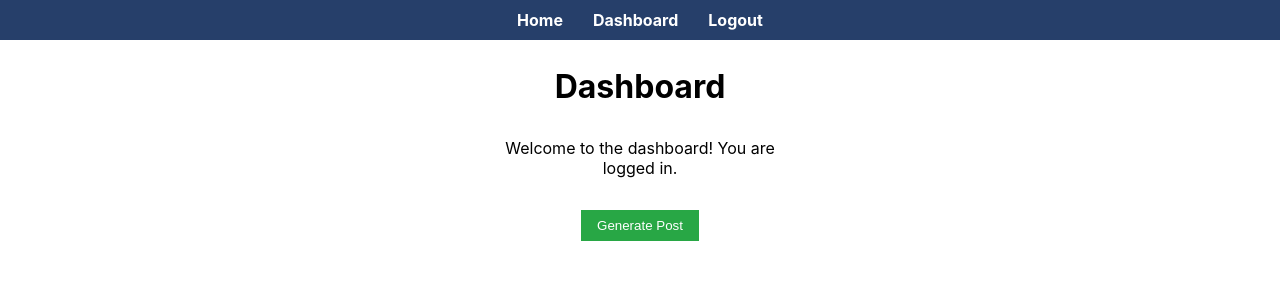
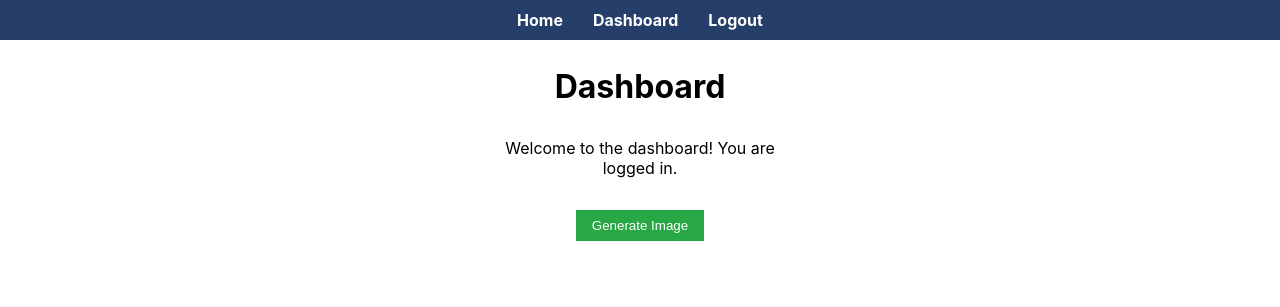
Before and after one commit to tejaswadiwala/inster-frontend, a React (Create React App) app: page /dashboard in a window 1280 px wide. Shown: the top 307 px of the page. Built offline with nearby package versions, Linux system fonts and the light colour scheme; sample sign-in values are in the browser's storage.

Commit message:
feat(INSTER): add publish image

```diff
--- a/src/css/Dashboard.css
+++ b/src/css/Dashboard.css
@@ -18,6 +18,10 @@
   margin: 0 auto; /* Center align horizontally */
   max-height: calc(100vh - 220px); /* Subtract header and footer height */
   overflow-y: auto;
+  display: flex;
+  flex-direction: column;
+  align-items: center;
+  justify-content: center;
 }
 
 .dashboard-generate-button {
@@ -28,6 +32,15 @@
   cursor: pointer;
   margin-top: 1rem;
   margin-bottom: 1rem;
+}
+
+.dashboard-publish-button {
+  background-color: #007bff; /* Change to the desired color */
+  color: white;
+  border: none;
+  padding: 0.5rem 1rem;
+  cursor: pointer;
+  margin-top: 1rem;
 }
 
 .generated-product-info-container {
@@ -46,3 +59,14 @@
   margin-top: 10px;
   text-align: center;
 }
+
+.button-spacing {
+  margin-top: 1rem;
+}
+
+.button-container {
+  display: flex;
+  gap: 1rem; /* Add some gap between the buttons */
+  margin-top: 1rem;
+  align-items: center; /* Align the buttons vertically */
+}
--- a/src/pages/Dashboard.tsx
+++ b/src/pages/Dashboard.tsx
@@ -6,6 +6,7 @@ import { GenerateProductInfoDTO } from '../controllers/inster/dtos/GenerateProdu
 function Dashboard() {
   const [generatedProductInfo, setGeneratedProductInfo] =
     useState<GenerateProductInfoDTO | null>(null)
+  const [imageGenerated, setImageGenerated] = useState(false)
 
   const handleGeneratePost = async () => {
     try {
@@ -14,9 +15,15 @@ function Dashboard() {
       const generateProductInfoResponse: GenerateProductInfoDTO =
         apiResponse.data.data
       setGeneratedProductInfo(generateProductInfoResponse)
+      setImageGenerated(true) // Set imageGenerated to true
     } catch (error) {
       console.error('Error generating image:', error)
     }
+  }
+
+  const handlePublishImage = () => {
+    // Add logic to publish the image
+    // This function will be called when the "Publish Image" button is clicked
   }
 
   return (
@@ -33,7 +40,7 @@ function Dashboard() {
                 alt={generatedProductInfo.title}
               />
               <h3>{generatedProductInfo.title}</h3>
-              <p>{generatedProductInfo.caption}</p>
+              {/* TODO: Uncomment this: <p>{generatedProductInfo.caption}</p>*/}
             </div>
           )}
         </div>
@@ -41,8 +48,18 @@ function Dashboard() {
           className="dashboard-generate-button"
           onClick={handleGeneratePost}
         >
-          Generate Post
+          {imageGenerated ? 'Regenerate Image' : 'Generate Image'}
         </button>
+        {imageGenerated && (
+          <div className="button-spacing">
+            <button
+              className="dashboard-publish-button"
+              onClick={handlePublishImage}
+            >
+              Publish Image
+            </button>
+          </div>
+        )}
       </div>
     </div>
   )
```
